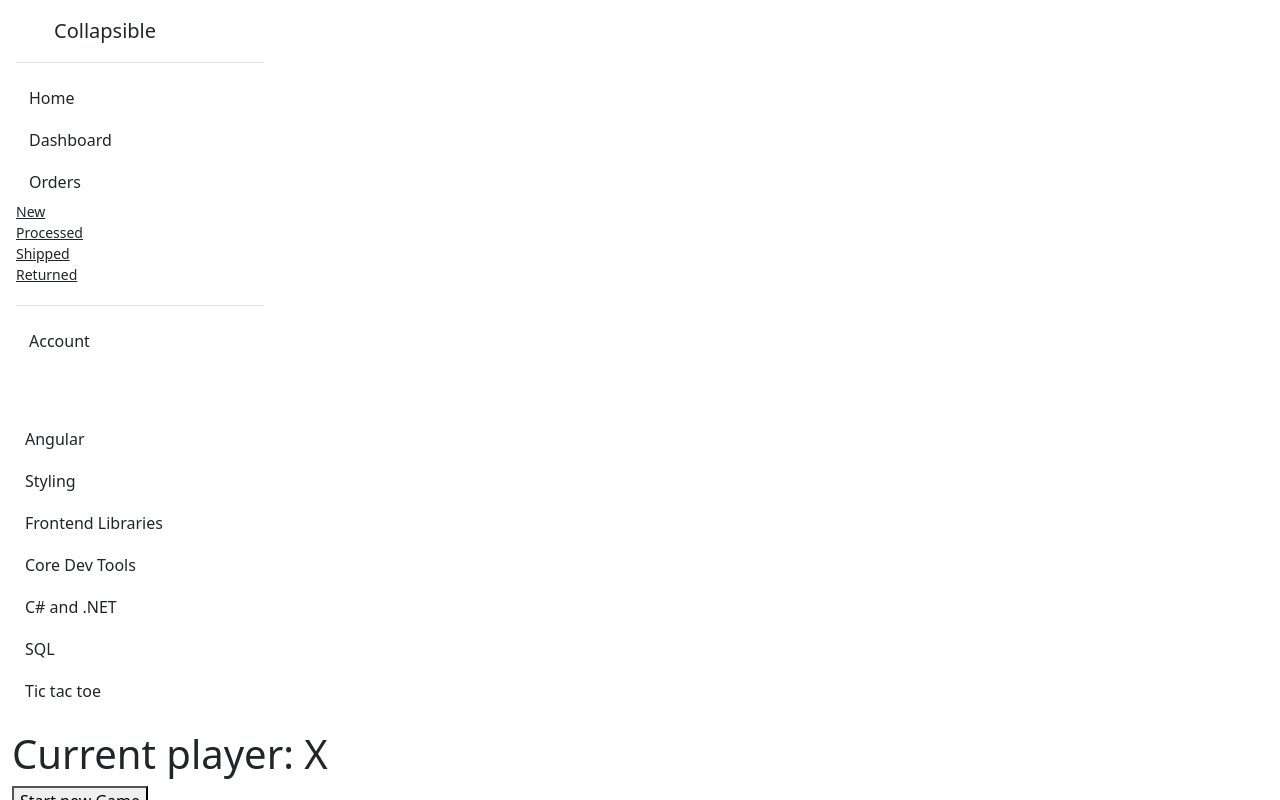
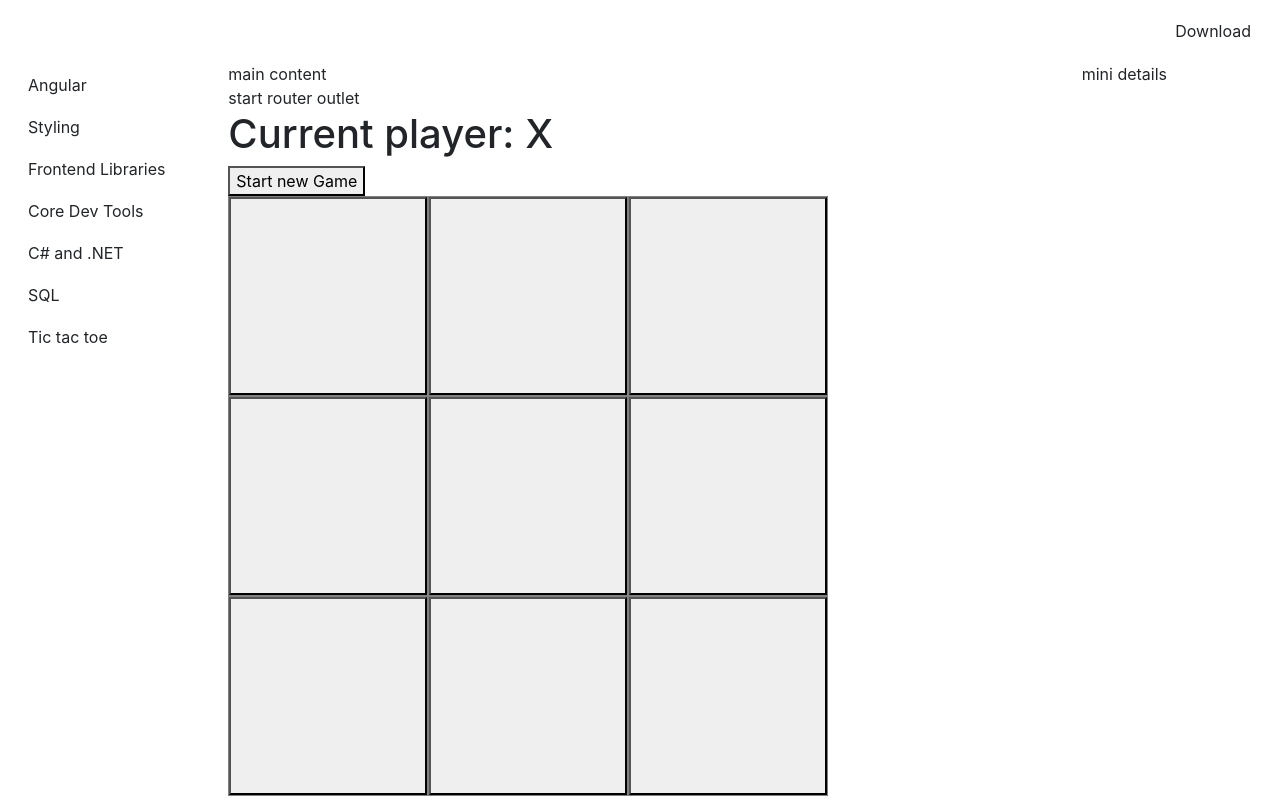
Before and after one commit to imVincentTan/how-to-se, an Angular app in the folder myapp/: page /tictactoe in a window 1280 px wide. Shown: the top 800 px of the page. Built offline with nearby package versions, Linux system fonts and the light colour scheme.

Commit message:
tinkering around with styling

```diff
--- a/myapp/package.json
+++ b/myapp/package.json
@@ -15,9 +15,12 @@
     "@angular/compiler": "~12.0.3",
     "@angular/core": "~12.0.3",
     "@angular/forms": "~12.0.3",
+    "@angular/localize": "~12.0.3",
     "@angular/platform-browser": "~12.0.3",
     "@angular/platform-browser-dynamic": "~12.0.3",
     "@angular/router": "~12.0.3",
+    "@ng-bootstrap/ng-bootstrap": "^9.1.2",
+    "bootstrap": "^4.5.0",
     "rxjs": "~6.6.0",
     "tslib": "^2.1.0",
     "zone.js": "~0.11.4"
--- a/myapp/src/app/app.component.html
+++ b/myapp/src/app/app.component.html
@@ -2,7 +2,7 @@
 <!-- <app-board></app-board> -->
 <!-- <app-square [value]="'X'"></app-square> -->
 
-<div class="flex-shrink-0 p-3 bg-white" style="width: 280px;">
+<!-- <div class="flex-shrink-0 p-3 bg-white" style="width: 280px;">
     <a href="/" class="d-flex align-items-center pb-3 mb-3 link-dark text-decoration-none border-bottom">
         <svg class="bi me-2" width="30" height="24">
             <use xlink:href="#bootstrap"></use>
@@ -63,9 +63,75 @@
             </div>
         </li>
     </ul>
+</div> -->
+
+
+<!-- sample header -->
+<header class="navbar navbar-expand navbar-dark flex-column flex-md-row bd-navbar">
+    <a class="navbar-brand mr-0 mr-md-2" href="/" aria-label="Bootstrap"><svg class="d-block" width="36" height="36" viewBox="0 0 612 612" xmlns="http://www.w3.org/2000/svg" focusable="false"><title>Bootstrap</title><path fill="currentColor" d="M510 8a94.3 94.3 0 0 1 94 94v408a94.3 94.3 0 0 1-94 94H102a94.3 94.3 0 0 1-94-94V102a94.3 94.3 0 0 1 94-94h408m0-8H102C45.9 0 0 45.9 0 102v408c0 56.1 45.9 102 102 102h408c56.1 0 102-45.9 102-102V102C612 45.9 566.1 0 510 0z"></path><path fill="currentColor" d="M196.77 471.5V154.43h124.15c54.27 0 91 31.64 91 79.1 0 33-24.17 63.72-54.71 69.21v1.76c43.07 5.49 70.75 35.82 70.75 78 0 55.81-40 89-107.45 89zm39.55-180.4h63.28c46.8 0 72.29-18.68 72.29-53 0-31.42-21.53-48.78-60-48.78h-75.57zm78.22 145.46c47.68 0 72.73-19.34 72.73-56s-25.93-55.37-76.46-55.37h-74.49v111.4z"></path></svg>
+  </a>
+
+    <div class="navbar-nav-scroll">
+      <ul class="navbar-nav bd-navbar-nav flex-row">
+        <li class="nav-item">
+          <a class="nav-link " href="/" onclick="ga('send', 'event', 'Navbar', 'Community links', 'Bootstrap');">Home</a>
+        </li>
+        <li class="nav-item">
+          <a class="nav-link active" href="/docs/4.0/getting-started/introduction/" onclick="ga('send', 'event', 'Navbar', 'Community links', 'Docs');">Documentation</a>
+        </li>
+        <li class="nav-item">
+          <a class="nav-link " href="/docs/4.0/examples/" onclick="ga('send', 'event', 'Navbar', 'Community links', 'Examples');">Examples</a>
+        </li>
+        <li class="nav-item">
+          <a class="nav-link" href="https://themes.getbootstrap.com/" onclick="ga('send', 'event', 'Navbar', 'Community links', 'Themes');" target="_blank" rel="noopener">Themes</a>
+        </li>
+
+        <li class="nav-item">
+          <a class="nav-link" href="https://expo.getbootstrap.com/" onclick="ga('send', 'event', 'Navbar', 'Community links', 'Expo');" target="_blank" rel="noopener">Expo</a>
+        </li>
+        <li class="nav-item">
+          <a class="nav-link" href="https://blog.getbootstrap.com/" onclick="ga('send', 'event', 'Navbar', 'Community links', 'Blog');" target="_blank" rel="noopener">Blog</a>
+        </li>
+      </ul>
     </div>
 
-<div class="container-xxl my-md-4">
+    <ul class="navbar-nav flex-row ml-md-auto d-none d-md-flex">
+      <li class="nav-item dropdown">
+        <a class="nav-item nav-link dropdown-toggle mr-md-2" href="#" id="bd-versions" data-toggle="dropdown" aria-haspopup="true" aria-expanded="false">
+          v4.0
+        </a>
+        <div class="dropdown-menu dropdown-menu-right" aria-labelledby="bd-versions">
+          <a class="dropdown-item" href="/docs/4.1/">Latest (v4.1.x)</a>
+          <a class="dropdown-item active" href="/docs/4.0/">v4.0.0</a>
+          <div class="dropdown-divider"></div>
+          <a class="dropdown-item" href="https://v4-alpha.getbootstrap.com/">v4 Alpha 6</a>
+          <a class="dropdown-item" href="https://getbootstrap.com/docs/3.3/">v3.3.7</a>
+          <a class="dropdown-item" href="https://getbootstrap.com/2.3.2/">v2.3.2</a>
+        </div>
+      </li>
+
+      <li class="nav-item">
+        <a class="nav-link p-2" href="https://github.com/twbs/bootstrap" target="_blank" rel="noopener" aria-label="GitHub"><svg class="navbar-nav-svg" xmlns="http://www.w3.org/2000/svg" viewBox="0 0 512 499.36" focusable="false"><title>GitHub</title><path d="M256 0C114.64 0 0 114.61 0 256c0 113.09 73.34 209 175.08 242.9 12.8 2.35 17.47-5.56 17.47-12.34 0-6.08-.22-22.18-.35-43.54-71.2 15.49-86.2-34.34-86.2-34.34-11.64-29.57-28.42-37.45-28.42-37.45-23.27-15.84 1.73-15.55 1.73-15.55 25.69 1.81 39.21 26.38 39.21 26.38 22.84 39.12 59.92 27.82 74.5 21.27 2.33-16.54 8.94-27.82 16.25-34.22-56.84-6.43-116.6-28.43-116.6-126.49 0-27.95 10-50.8 26.35-68.69-2.63-6.48-11.42-32.5 2.51-67.75 0 0 21.49-6.88 70.4 26.24a242.65 242.65 0 0 1 128.18 0c48.87-33.13 70.33-26.24 70.33-26.24 14 35.25 5.18 61.27 2.55 67.75 16.41 17.9 26.31 40.75 26.31 68.69 0 98.35-59.85 120-116.88 126.32 9.19 7.9 17.38 23.53 17.38 47.41 0 34.22-.31 61.83-.31 70.23 0 6.85 4.61 14.81 17.6 12.31C438.72 464.97 512 369.08 512 256.02 512 114.62 397.37 0 256 0z" fill="currentColor" fill-rule="evenodd"></path></svg>
+  </a>
+      </li>
+      <li class="nav-item">
+        <a class="nav-link p-2" href="https://twitter.com/getbootstrap" target="_blank" rel="noopener" aria-label="Twitter"><svg class="navbar-nav-svg" xmlns="http://www.w3.org/2000/svg" viewBox="0 0 512 416.32" focusable="false"><title>Twitter</title><path d="M160.83 416.32c193.2 0 298.92-160.22 298.92-298.92 0-4.51 0-9-.2-13.52A214 214 0 0 0 512 49.38a212.93 212.93 0 0 1-60.44 16.6 105.7 105.7 0 0 0 46.3-58.19 209 209 0 0 1-66.79 25.37 105.09 105.09 0 0 0-181.73 71.91 116.12 116.12 0 0 0 2.66 24c-87.28-4.3-164.73-46.3-216.56-109.82A105.48 105.48 0 0 0 68 159.6a106.27 106.27 0 0 1-47.53-13.11v1.43a105.28 105.28 0 0 0 84.21 103.06 105.67 105.67 0 0 1-47.33 1.84 105.06 105.06 0 0 0 98.14 72.94A210.72 210.72 0 0 1 25 370.84a202.17 202.17 0 0 1-25-1.43 298.85 298.85 0 0 0 160.83 46.92" fill="currentColor"></path></svg>
+  </a>
+      </li>
+      <li class="nav-item">
+        <a class="nav-link p-2" href="https://bootstrap-slack.herokuapp.com" target="_blank" rel="noopener" aria-label="Slack"><svg class="navbar-nav-svg" xmlns="http://www.w3.org/2000/svg" viewBox="0 0 512 512" focusable="false"><title>Slack</title><path fill="currentColor" d="M210.787 234.832l68.31-22.883 22.1 65.977-68.309 22.882z"></path><path d="M490.54 185.6C437.7 9.59 361.6-31.34 185.6 21.46S-31.3 150.4 21.46 326.4 150.4 543.3 326.4 490.54 543.34 361.6 490.54 185.6zM401.7 299.8l-33.15 11.05 11.46 34.38c4.5 13.92-2.87 29.06-16.78 33.56-2.87.82-6.14 1.64-9 1.23a27.32 27.32 0 0 1-24.56-18l-11.46-34.38-68.36 22.92 11.46 34.38c4.5 13.92-2.87 29.06-16.78 33.56-2.87.82-6.14 1.64-9 1.23a27.32 27.32 0 0 1-24.56-18l-11.46-34.43-33.15 11.05c-2.87.82-6.14 1.64-9 1.23a27.32 27.32 0 0 1-24.56-18c-4.5-13.92 2.87-29.06 16.78-33.56l33.12-11.03-22.1-65.9-33.15 11.05c-2.87.82-6.14 1.64-9 1.23a27.32 27.32 0 0 1-24.56-18c-4.48-13.93 2.89-29.07 16.81-33.58l33.15-11.05-11.46-34.38c-4.5-13.92 2.87-29.06 16.78-33.56s29.06 2.87 33.56 16.78l11.46 34.38 68.36-22.92-11.46-34.38c-4.5-13.92 2.87-29.06 16.78-33.56s29.06 2.87 33.56 16.78l11.47 34.42 33.15-11.05c13.92-4.5 29.06 2.87 33.56 16.78s-2.87 29.06-16.78 33.56L329.7 194.6l22.1 65.9 33.15-11.05c13.92-4.5 29.06 2.87 33.56 16.78s-2.88 29.07-16.81 33.57z" fill="currentColor"></path></svg>
+  </a>
+      </li>
+    </ul>
+
+    <a class="btn btn-bd-download d-none d-lg-inline-block mb-3 mb-md-0 ml-md-3" href="https://github.com/twbs/bootstrap/archive/v4.0.0.zip">Download</a>
+  </header>
+<!-- end header -->
+
+<div class="container-fluid">
+    <div class="row">
+
+        <div class="col-12 col-md-3 col-xl-2">
             <aside class="bd-sidebar">
                 <nav class="bd-links collapse show" id="bd-docs-nav">
                     <ul class="list-unstyled mb-0 py-3 pt-md-1">
@@ -79,13 +145,22 @@
                     </ul>
                 </nav>
             </aside>
+        </div>
 
-    <div class="col-md-4">
+        <div class="col-12 col-md-7 col-xl-8">
+            <div>main content</div>
+            <div>start router outlet</div>
             <router-outlet></router-outlet>
+            <div>end router outlet</div>
+        </div>
+
+
+        <div class="col-12 col-md-2 col-xl-2">
+            <div>mini details</div>
+        </div>
     </div>
 </div>
 
 
 
-
 <div>on this page</div>
--- a/myapp/src/app/app.module.ts
+++ b/myapp/src/app/app.module.ts
@@ -13,6 +13,7 @@ import { FrontendLibrariesNotesComponent } from './frontend-libraries-notes/fron
 import { CoreDevToolsNotesComponent } from './core-dev-tools-notes/core-dev-tools-notes.component';
 import { CSharpDotNetNotesComponent } from './c-sharp-dot-net-notes/c-sharp-dot-net-notes.component';
 import { SqlNotesComponent } from './sql-notes/sql-notes.component';
+import { NgbModule } from '@ng-bootstrap/ng-bootstrap';
 
 @NgModule({
   declarations: [
@@ -30,7 +31,8 @@ import { SqlNotesComponent } from './sql-notes/sql-notes.component';
   ],
   imports: [
     BrowserModule,
-    AppRoutingModule
+    AppRoutingModule,
+    NgbModule
   ],
   providers: [],
   bootstrap: [AppComponent]
--- a/myapp/src/polyfills.ts
+++ b/myapp/src/polyfills.ts
@@ -1,3 +1,7 @@
+/***************************************************************************************************
+ * Load `$localize` onto the global scope - used if i18n tags appear in Angular templates.
+ */
+import '@angular/localize/init';
 /**
  * This file includes polyfills needed by Angular and is loaded before the app.
  * You can add your own extra polyfills to this file.
--- a/myapp/src/styles.scss
+++ b/myapp/src/styles.scss
@@ -1 +1,4 @@
 /* You can add global styles to this file, and also import other style files */
+
+/* Importing Bootstrap SCSS file. */
+@import '~bootstrap/scss/bootstrap';
```
Also changed, not shown: 2 other files (tests, documents, lock files or other folders). Lines whose indentation alone changed are shown as unchanged.
